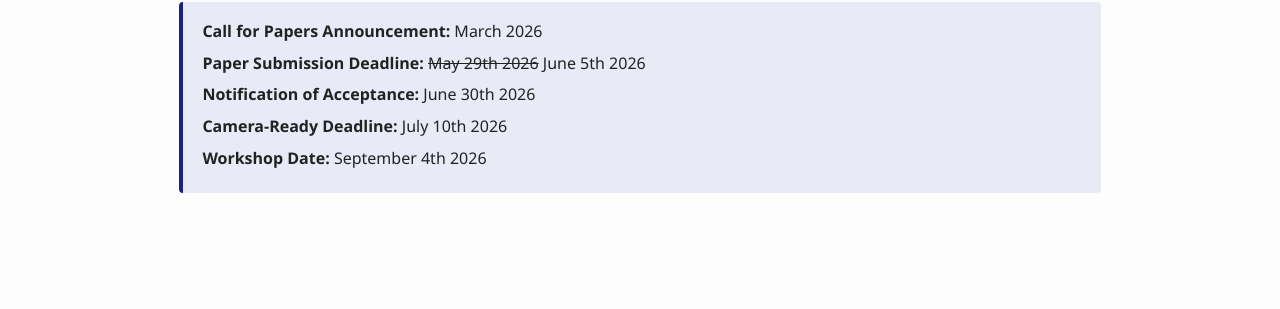
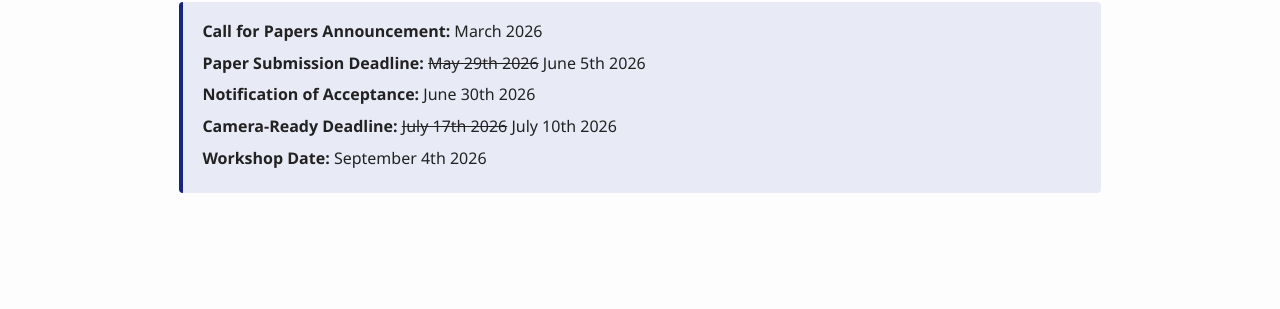
Before and after one commit to qcdkm/qcdkm.github.io, a Jekyll site: the page built from 2026/index.html, in a window 1280 px wide. Shown: the part 1282-1591 px from the top of the page. Built offline with Jekyll 4.4.1, drawn with Linux system fonts in a browser that asks for light colours.

Commit message:
Make the old camera-ready deadline date a strikethrough text

```diff
--- a/_config.yml
+++ b/_config.yml
@@ -16,7 +16,8 @@ dates:
   submission_deadline: "May 29th 2026"
   submission_deadline_new: "June 5th 2026"
   notification: "June 30th 2026"
-  camera_ready: "July 10th 2026"
+  camera_ready: "July 17th 2026"
+  camera_ready_new: "July 10th 2026"
   workshop: "September 4th 2026"
 
 # Navigation
--- a/_includes/dates.html
+++ b/_includes/dates.html
@@ -5,7 +5,7 @@
         <p><strong>Call for Papers Announcement:</strong> {{ site.dates.cfp_announcement }}</p>
         <p><strong>Paper Submission Deadline:</strong> <s>{{ site.dates.submission_deadline }}</s> {{ site.dates.submission_deadline_new }}</p>
         <p><strong>Notification of Acceptance:</strong> {{ site.dates.notification }}</p>
-        <p><strong>Camera-Ready Deadline:</strong> {{ site.dates.camera_ready }}</p>
+        <p><strong>Camera-Ready Deadline:</strong> <s>{{ site.dates.camera_ready }}</s> {{ site.dates.camera_ready_new }}</p>
         <p><strong>Workshop Date:</strong> {{ site.dates.workshop }}</p>
     </div>
 </div>
```
